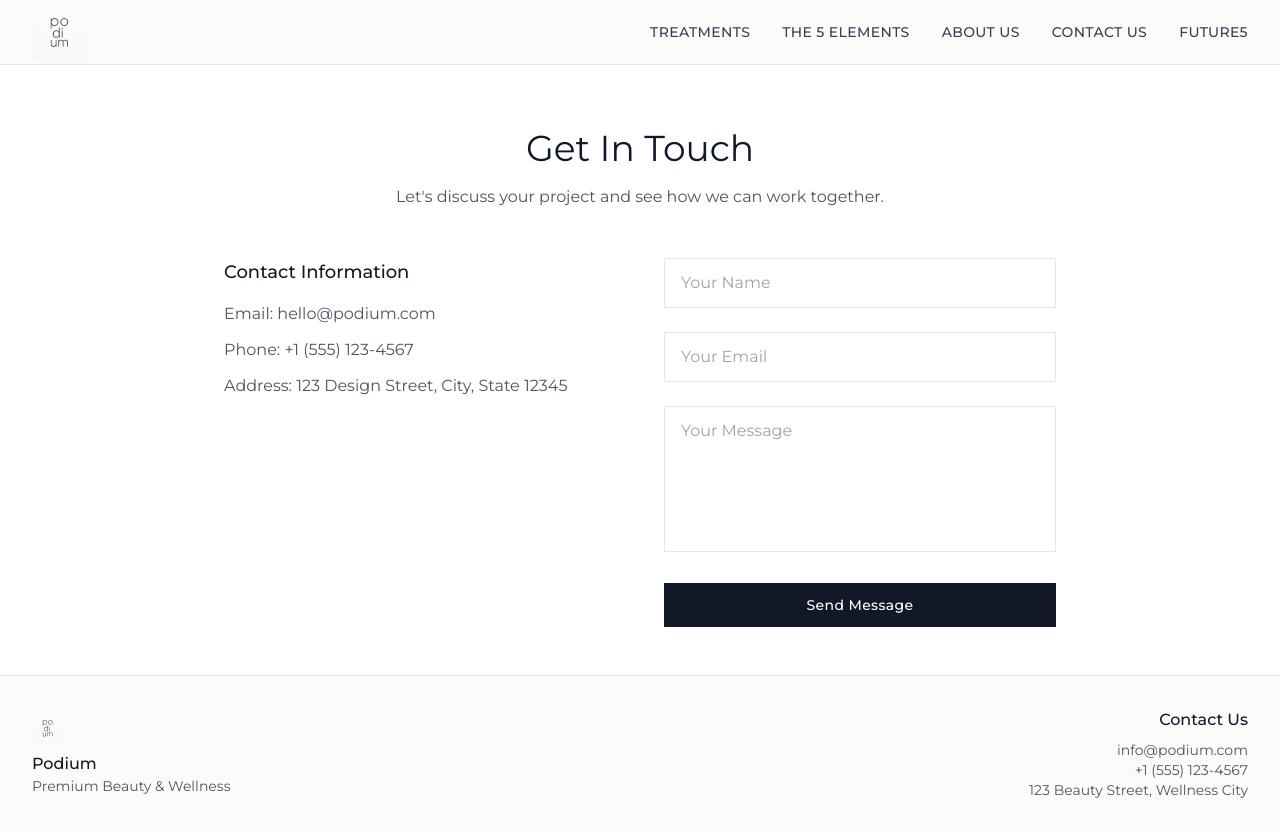
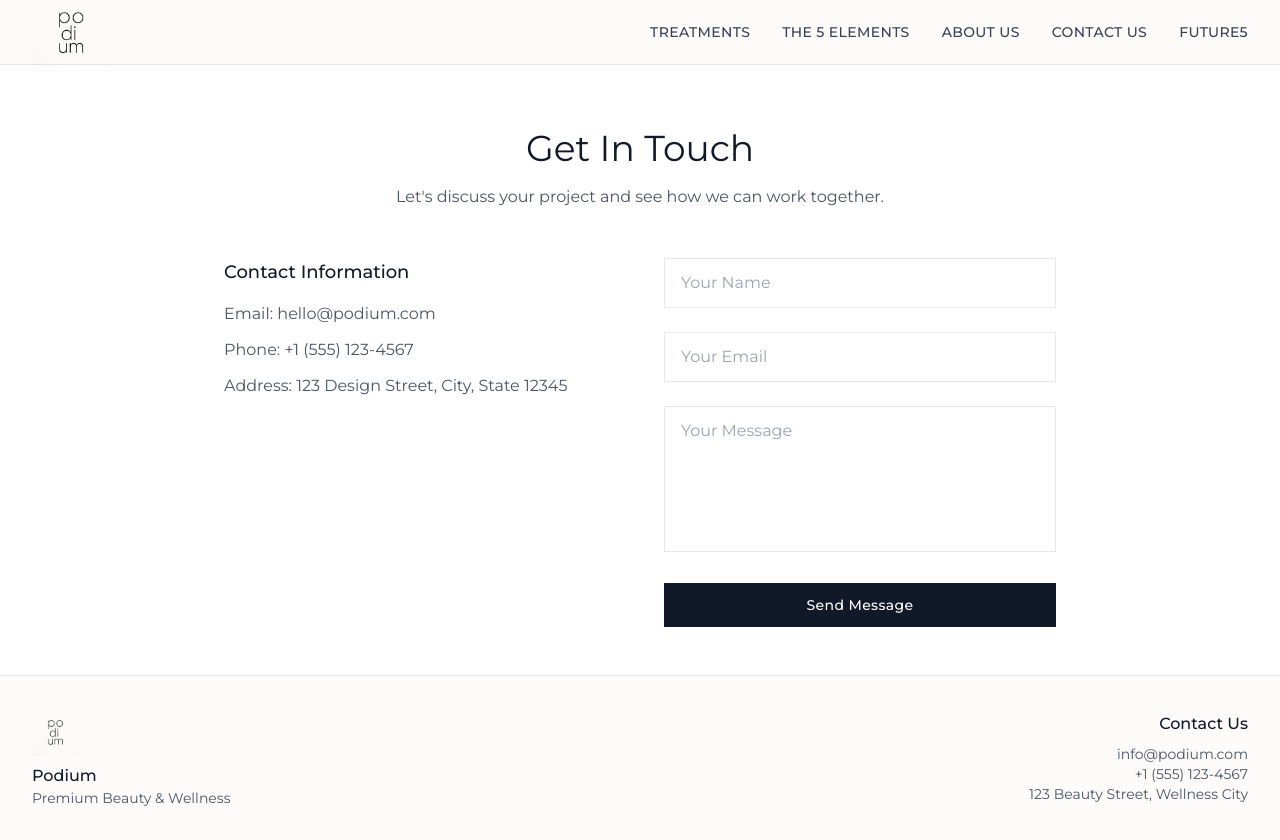
Before and after one commit to Dbevanda/podium-salon, a React (Vite) app: page /contact in a window 1280 px wide. Built offline with nearby package versions, Linux system fonts and the light colour scheme.

Commit message:
Enhance header and footer logo size
Increased the size of the logo in the header and footer. Added hover effect to header navigation buttons to visually indicate clickability.

```diff
--- a/src/components/Footer.tsx
+++ b/src/components/Footer.tsx
@@ -9,7 +9,7 @@ const Footer = () => {
             <img
               src="/lovable-uploads/ddc95419-1919-43fa-8230-a940853d09a1.png"
               alt="Podium Logo"
-              className="h-8 w-auto mx-auto md:mx-0 mb-2"
+              className="h-12 w-auto mx-auto md:mx-0 mb-2"
             />
             <p className="text-gray-900 font-medium">Podium</p>
             <p className="text-gray-600 text-sm">Premium Beauty & Wellness</p>
--- a/src/components/Header.tsx
+++ b/src/components/Header.tsx
@@ -16,26 +16,26 @@ const Header = () => {
               <img
                 src="/lovable-uploads/ddc95419-1919-43fa-8230-a940853d09a1.png"
                 alt="Podium Logo"
-                className="h-14 w-auto"
+                className="h-20 w-auto"
               />
             </Link>
           </div>
 
           {/* Desktop Navigation */}
           <nav className="hidden md:flex space-x-8">
-            <Link to="/treatments" className="text-gray-700 hover:text-gray-900 text-sm font-medium tracking-wide transition-colors uppercase">
+            <Link to="/treatments" className="text-gray-700 hover:text-gray-900 text-sm font-medium tracking-wide transition-all duration-200 uppercase hover:scale-105">
               Treatments
             </Link>
-            <Link to="/the-5-elements" className="text-gray-700 hover:text-gray-900 text-sm font-medium tracking-wide transition-colors uppercase">
+            <Link to="/the-5-elements" className="text-gray-700 hover:text-gray-900 text-sm font-medium tracking-wide transition-all duration-200 uppercase hover:scale-105">
               The 5 elements
             </Link>
-            <Link to="/about" className="text-gray-700 hover:text-gray-900 text-sm font-medium tracking-wide transition-colors uppercase">
+            <Link to="/about" className="text-gray-700 hover:text-gray-900 text-sm font-medium tracking-wide transition-all duration-200 uppercase hover:scale-105">
               About us
             </Link>
-            <Link to="/contact" className="text-gray-700 hover:text-gray-900 text-sm font-medium tracking-wide transition-colors uppercase">
+            <Link to="/contact" className="text-gray-700 hover:text-gray-900 text-sm font-medium tracking-wide transition-all duration-200 uppercase hover:scale-105">
               Contact us
             </Link>
-            <a href="https://www.futurecosmetics.com/" target="_blank" rel="noopener noreferrer" className="text-gray-700 hover:text-gray-900 text-sm font-medium tracking-wide transition-colors uppercase">
+            <a href="https://www.futurecosmetics.com/" target="_blank" rel="noopener noreferrer" className="text-gray-700 hover:text-gray-900 text-sm font-medium tracking-wide transition-all duration-200 uppercase hover:scale-105">
               Future5
             </a>
           </nav>
@@ -55,19 +55,19 @@ const Header = () => {
         {isMenuOpen && (
           <div className="md:hidden border-t border-gray-200" style={{ backgroundColor: '#FCFBFA' }}>
             <div className="px-2 pt-2 pb-3 space-y-1">
-              <Link to="/treatments" className="block px-3 py-2 text-gray-700 hover:text-gray-900 text-sm font-medium uppercase text-center">
+              <Link to="/treatments" className="block px-3 py-2 text-gray-700 hover:text-gray-900 text-sm font-medium uppercase text-center transition-all duration-200 hover:scale-105">
                 Treatments
               </Link>
-              <Link to="/the-5-elements" className="block px-3 py-2 text-gray-700 hover:text-gray-900 text-sm font-medium uppercase text-center">
+              <Link to="/the-5-elements" className="block px-3 py-2 text-gray-700 hover:text-gray-900 text-sm font-medium uppercase text-center transition-all duration-200 hover:scale-105">
                 The 5 elements
               </Link>
-              <Link to="/about" className="block px-3 py-2 text-gray-700 hover:text-gray-900 text-sm font-medium uppercase text-center">
+              <Link to="/about" className="block px-3 py-2 text-gray-700 hover:text-gray-900 text-sm font-medium uppercase text-center transition-all duration-200 hover:scale-105">
                 About us
               </Link>
-              <Link to="/contact" className="block px-3 py-2 text-gray-700 hover:text-gray-900 text-sm font-medium uppercase text-center">
+              <Link to="/contact" className="block px-3 py-2 text-gray-700 hover:text-gray-900 text-sm font-medium uppercase text-center transition-all duration-200 hover:scale-105">
                 Contact us
               </Link>
-              <a href="https://www.futurecosmetics.com/" target="_blank" rel="noopener noreferrer" className="block px-3 py-2 text-gray-700 hover:text-gray-900 text-sm font-medium uppercase text-center">
+              <a href="https://www.futurecosmetics.com/" target="_blank" rel="noopener noreferrer" className="block px-3 py-2 text-gray-700 hover:text-gray-900 text-sm font-medium uppercase text-center transition-all duration-200 hover:scale-105">
                 Future5
               </a>
             </div>
```
